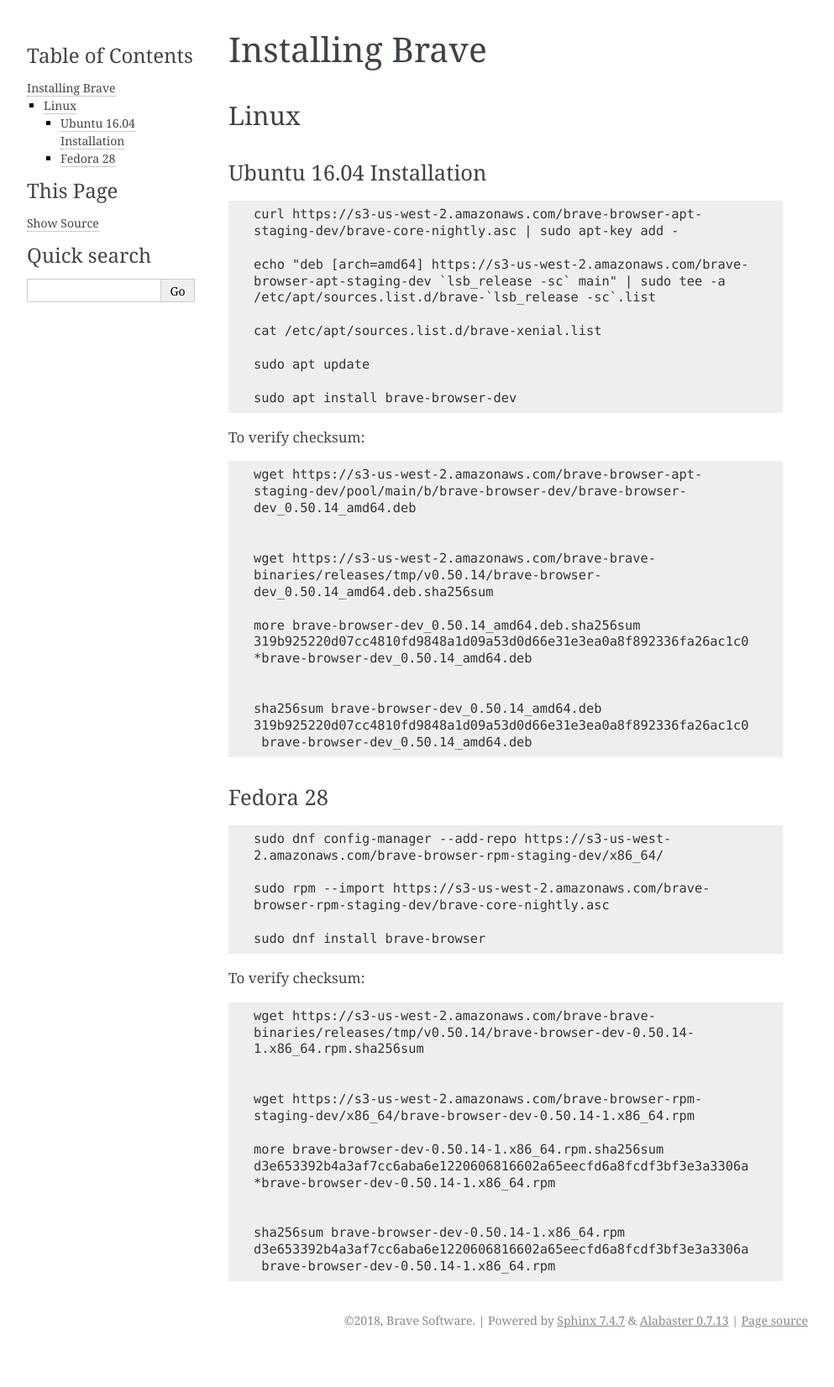
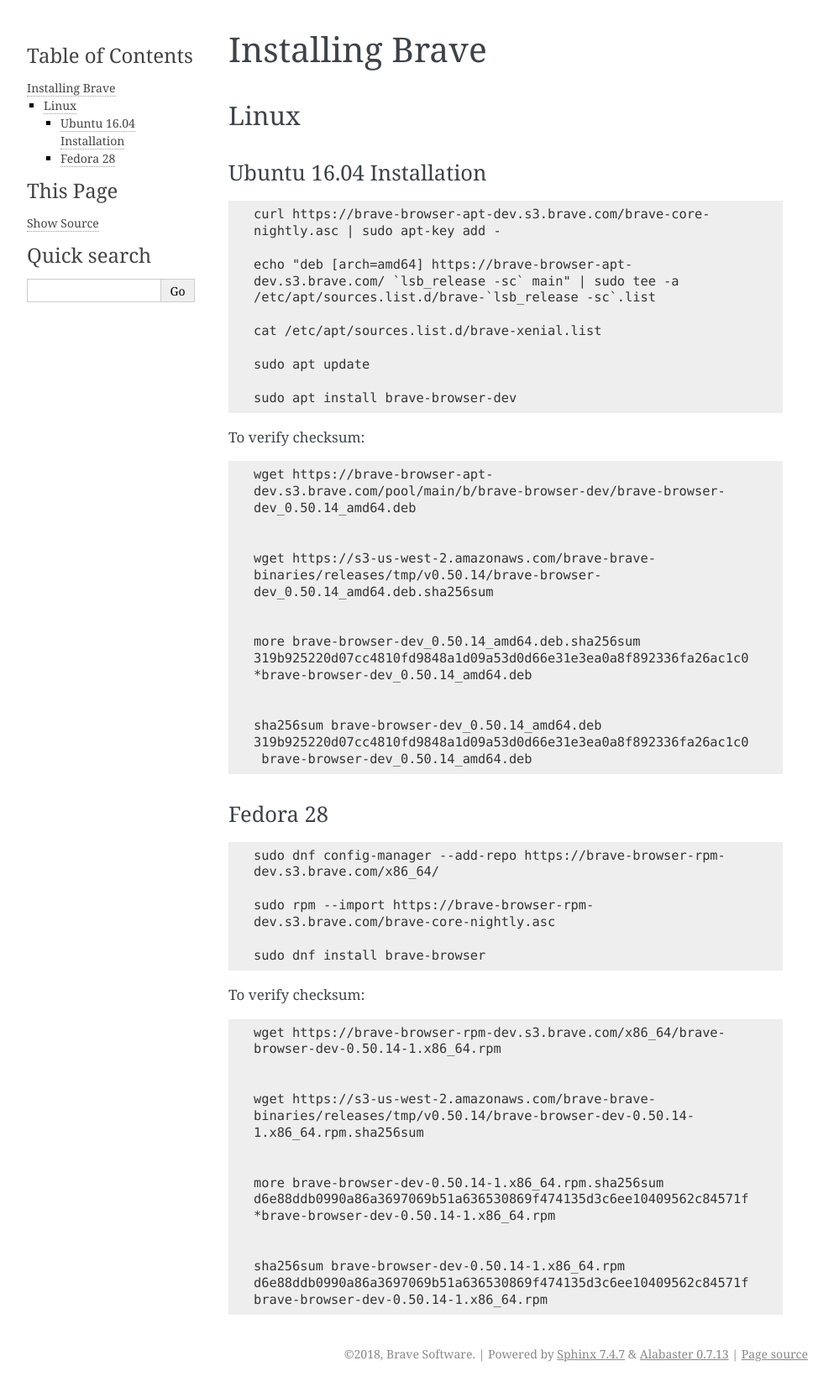
Before and after one commit to brave/brave-browser, a Sphinx documentation site: the page built from docs/source/installing-brave.rst, in a window 1280 px wide. Shown: the whole page at 84% size, without its empty margins (148-1141 px from the left). Built offline with Sphinx 7.4.7, drawn with Linux system fonts in a browser that asks for light colours; before the commit the page ends 1612 px from its top, so only the background shows below that.

Commit message:
update urls for dev rpm/apt repos to proxies

```diff
--- a/docs/source/installing-brave.rst
+++ b/docs/source/installing-brave.rst
@@ -11,9 +11,9 @@
 -------------------------
 ::
 
-    curl https://s3-us-west-2.amazonaws.com/brave-browser-apt-staging-dev/brave-core-nightly.asc | sudo apt-key add -
+    curl https://brave-browser-apt-dev.s3.brave.com/brave-core-nightly.asc | sudo apt-key add -
 
-    echo "deb [arch=amd64] https://s3-us-west-2.amazonaws.com/brave-browser-apt-staging-dev `lsb_release -sc` main" | sudo tee -a /etc/apt/sources.list.d/brave-`lsb_release -sc`.list
+    echo "deb [arch=amd64] https://brave-browser-apt-dev.s3.brave.com/ `lsb_release -sc` main" | sudo tee -a /etc/apt/sources.list.d/brave-`lsb_release -sc`.list
 
     cat /etc/apt/sources.list.d/brave-xenial.list
 
@@ -23,10 +23,11 @@
 
 To verify checksum::
 
-    wget https://s3-us-west-2.amazonaws.com/brave-browser-apt-staging-dev/pool/main/b/brave-browser-dev/brave-browser-dev_0.50.14_amd64.deb
+    wget https://brave-browser-apt-dev.s3.brave.com/pool/main/b/brave-browser-dev/brave-browser-dev_0.50.14_amd64.deb
 
 
     wget https://s3-us-west-2.amazonaws.com/brave-brave-binaries/releases/tmp/v0.50.14/brave-browser-dev_0.50.14_amd64.deb.sha256sum
+
 
     more brave-browser-dev_0.50.14_amd64.deb.sha256sum
     319b925220d07cc4810fd9848a1d09a53d0d66e31e3ea0a8f892336fa26ac1c0 *brave-browser-dev_0.50.14_amd64.deb
@@ -40,22 +41,23 @@
 ---------
 ::
 
-    sudo dnf config-manager --add-repo https://s3-us-west-2.amazonaws.com/brave-browser-rpm-staging-dev/x86_64/
+    sudo dnf config-manager --add-repo https://brave-browser-rpm-dev.s3.brave.com/x86_64/
 
-    sudo rpm --import https://s3-us-west-2.amazonaws.com/brave-browser-rpm-staging-dev/brave-core-nightly.asc
+    sudo rpm --import https://brave-browser-rpm-dev.s3.brave.com/brave-core-nightly.asc
 
     sudo dnf install brave-browser
 
 To verify checksum::
 
+    wget https://brave-browser-rpm-dev.s3.brave.com/x86_64/brave-browser-dev-0.50.14-1.x86_64.rpm
+
+
     wget https://s3-us-west-2.amazonaws.com/brave-brave-binaries/releases/tmp/v0.50.14/brave-browser-dev-0.50.14-1.x86_64.rpm.sha256sum
 
 
-    wget https://s3-us-west-2.amazonaws.com/brave-browser-rpm-staging-dev/x86_64/brave-browser-dev-0.50.14-1.x86_64.rpm
-
     more brave-browser-dev-0.50.14-1.x86_64.rpm.sha256sum
-    d3e653392b4a3af7cc6aba6e1220606816602a65eecfd6a8fcdf3bf3e3a3306a *brave-browser-dev-0.50.14-1.x86_64.rpm
+    d6e88ddb0990a86a3697069b51a636530869f474135d3c6ee10409562c84571f *brave-browser-dev-0.50.14-1.x86_64.rpm
 
 
     sha256sum brave-browser-dev-0.50.14-1.x86_64.rpm
-    d3e653392b4a3af7cc6aba6e1220606816602a65eecfd6a8fcdf3bf3e3a3306a  brave-browser-dev-0.50.14-1.x86_64.rpm
+    d6e88ddb0990a86a3697069b51a636530869f474135d3c6ee10409562c84571f  brave-browser-dev-0.50.14-1.x86_64.rpm
```
